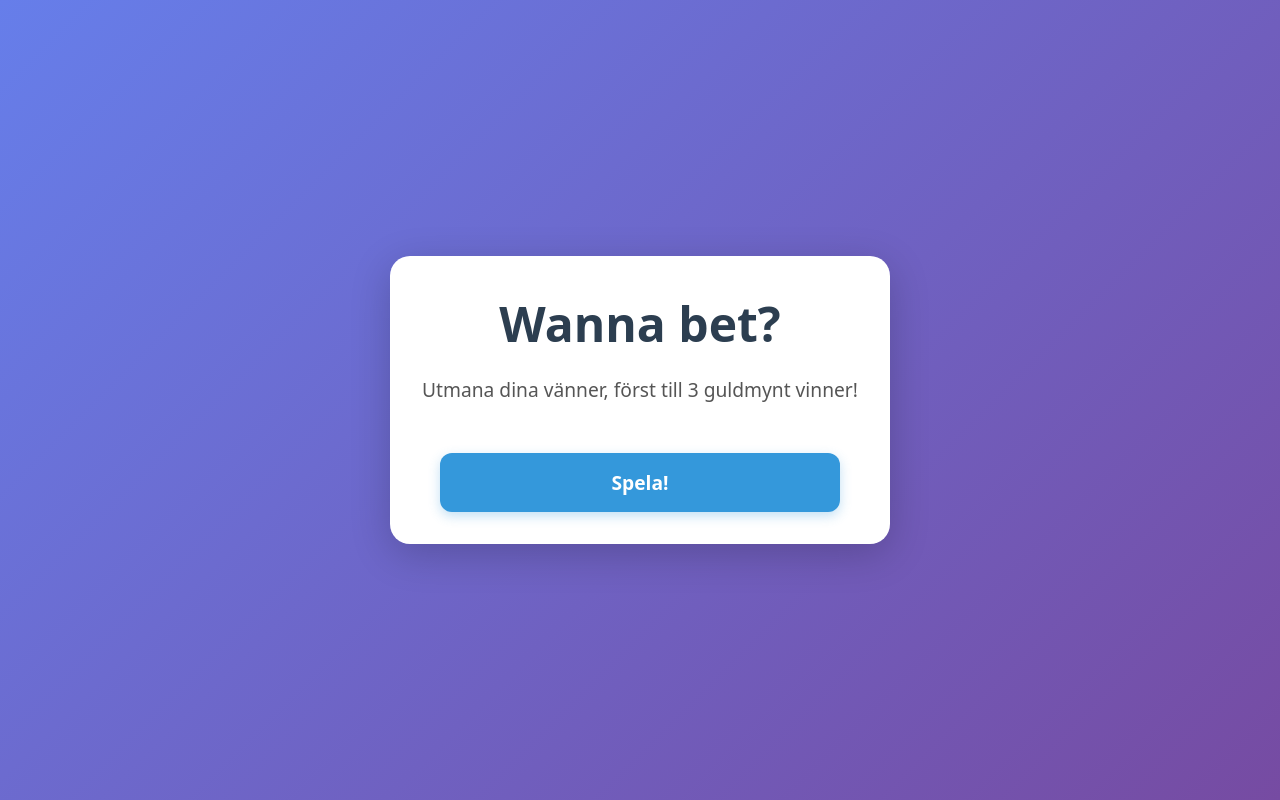
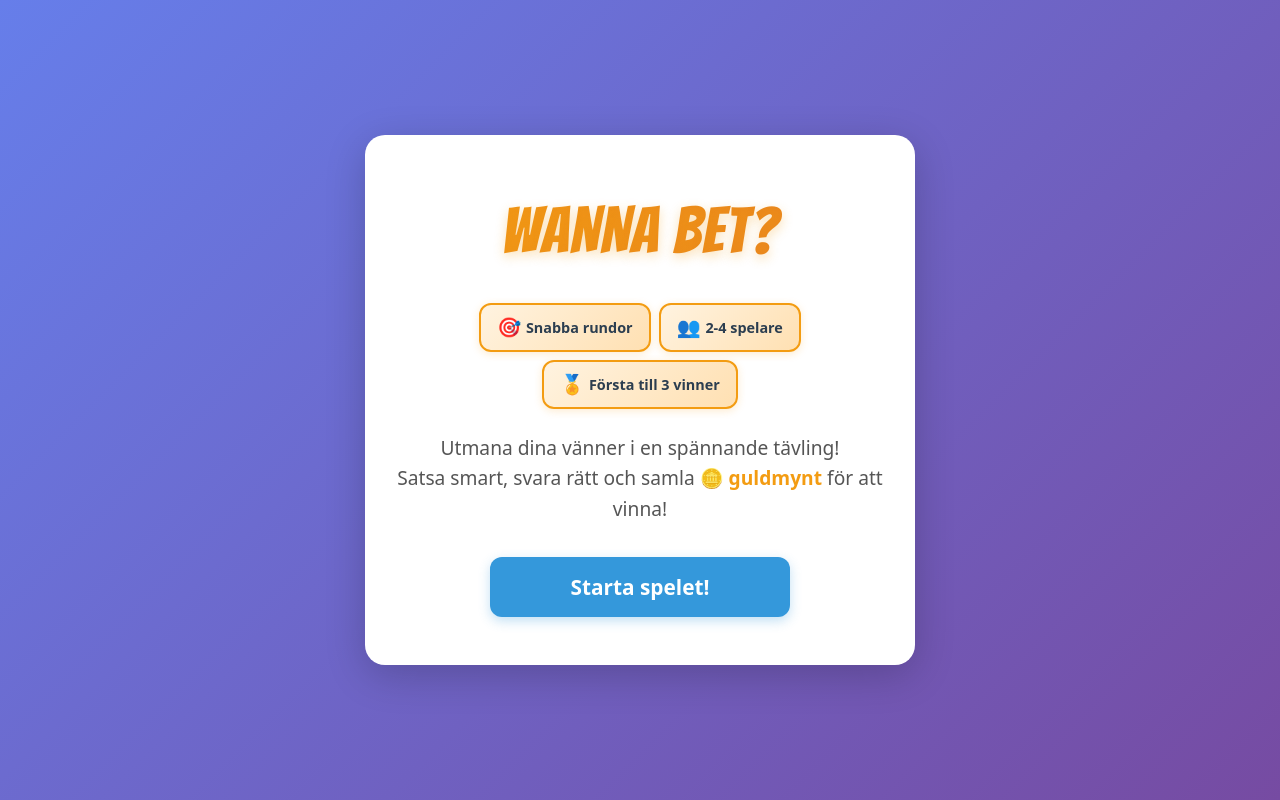
Before and after one commit to mikaelstrid/wanna-bet, a React (Vite) app: page / in a window 1280 px wide. Built offline with nearby package versions, Linux system fonts and the light colour scheme.

Commit message:
feat: Enhance WelcomeScreen with feature badges and update styles for consistency

```diff
--- a/index.html
+++ b/index.html
@@ -4,6 +4,9 @@
     <meta charset="UTF-8" />
     <link rel="icon" type="image/svg+xml" href="/vite.svg" />
     <meta name="viewport" content="width=device-width, initial-scale=1.0" />
+    <link rel="preconnect" href="https://fonts.googleapis.com">
+    <link rel="preconnect" href="https://fonts.gstatic.com" crossorigin>
+    <link href="https://fonts.googleapis.com/css2?family=Bangers&display=swap" rel="stylesheet">
     <title>wanna-bet</title>
   </head>
   <body>
--- a/src/components/PlayerRegistration.tsx
+++ b/src/components/PlayerRegistration.tsx
@@ -46,7 +46,7 @@ export default function PlayerRegistration({ onStartGame }: PlayerRegistrationPr
     <div className="player-registration">
       <div className="registration-content">
         <h2>Spelare</h2>
-        <p className="instruction">Fyll i namnen på 2-4 spelare (lämna tomma fält för färre spelare)</p>
+        <p className="instruction">Fyll i namnen på 2-4 spelare.</p>
 
         <form onSubmit={handleSubmit}>
           {playerNames.map((name, index) => (
@@ -57,7 +57,6 @@ export default function PlayerRegistration({ onStartGame }: PlayerRegistrationPr
                 type="text"
                 value={name}
                 onChange={(e) => handleNameChange(index, e.target.value)}
-                placeholder={`Namn på spelare ${index + 1}`}
                 maxLength={20}
               />
             </div>
@@ -72,7 +71,7 @@ export default function PlayerRegistration({ onStartGame }: PlayerRegistrationPr
           )}
 
           <button type="submit" className="btn-primary">
-            Starta spel
+            Starta spelet
           </button>
         </form>
       </div>
--- a/src/components/WelcomeScreen.css
+++ b/src/components/WelcomeScreen.css
@@ -6,27 +6,88 @@
   min-height: 100vh;
   padding: var(--spacing-md);
   text-align: center;
+  background: var(--gradient-purple);
+  position: relative;
+  overflow: hidden;
 }
 
 .welcome-content {
   background: var(--color-bg-white);
   border-radius: var(--border-radius-lg);
-  padding: var(--spacing-xl) var(--spacing-md);
-  max-width: 500px;
+  padding: var(--spacing-2xl) var(--spacing-xl);
+  max-width: 550px;
   width: 100%;
   box-shadow: var(--shadow-md);
+  position: relative;
+  z-index: 1;
 }
 
 .game-title {
-  font-size: var(--font-size-5xl);
-  font-weight: bold;
-  margin-bottom: var(--spacing-md);
+  font-family: 'Bangers', cursive;
+  font-size: 4rem;
+  font-weight: 400;
+  margin-bottom: var(--spacing-lg);
+  background: linear-gradient(135deg, var(--color-accent) 0%, #e67e22 100%);
+  -webkit-background-clip: text;
+  -webkit-text-fill-color: transparent;
+  background-clip: text;
+  text-shadow: 0 4px 12px rgba(243, 156, 18, 0.3);
+  letter-spacing: 0.02em;
+  text-transform: uppercase;
+}
+
+.feature-badges {
+  display: flex;
+  flex-wrap: wrap;
+  gap: var(--spacing-sm);
+  justify-content: center;
+  margin-bottom: var(--spacing-lg);
+}
+
+.badge {
+  display: flex;
+  align-items: center;
+  gap: var(--spacing-xs);
+  background: linear-gradient(135deg, #fff3e0 0%, #ffe0b2 100%);
+  border: 2px solid var(--color-accent);
+  border-radius: var(--border-radius-md);
+  padding: var(--spacing-sm) var(--spacing-md);
+  font-size: var(--font-size-sm);
+  font-weight: 600;
   color: var(--color-text-primary);
+  box-shadow: 0 2px 8px rgba(243, 156, 18, 0.2);
+  transition: transform var(--transition-fast);
+}
+
+.badge:hover {
+  transform: translateY(-2px);
+}
+
+.badge-icon {
+  font-size: var(--font-size-lg);
+}
+
+.badge-text {
+  white-space: nowrap;
 }
 
 .welcome-text {
   font-size: var(--font-size-lg);
-  margin-bottom: var(--spacing-2xl);
+  margin-bottom: var(--spacing-xl);
   color: var(--color-text-secondary);
-  max-width: 500px;
+  line-height: 1.6;
 }
+
+.highlight-coin {
+  color: var(--color-accent);
+  font-weight: bold;
+  white-space: nowrap;
+}
+
+.btn-start {
+  font-size: var(--font-size-xl);
+  padding: var(--spacing-md) var(--spacing-2xl);
+  width: 100%;
+  max-width: 300px;
+  margin: 0 auto;
+}
--- a/src/components/WelcomeScreen.tsx
+++ b/src/components/WelcomeScreen.tsx
@@ -8,12 +8,32 @@ export default function WelcomeScreen({ onStart }: WelcomeScreenProps) {
   return (
     <div className="welcome-screen">
       <div className="welcome-content">
-        <h1 className="game-title">Wanna bet?</h1>
+        <h1 className="game-title">
+          Wanna bet?
+        </h1>
+
+        <div className="feature-badges">
+          <div className="badge">
+            <span className="badge-icon">🎯</span>
+            <span className="badge-text">Snabba rundor</span>
+          </div>
+          <div className="badge">
+            <span className="badge-icon">👥</span>
+            <span className="badge-text">2-4 spelare</span>
+          </div>
+          <div className="badge">
+            <span className="badge-icon">🏅</span>
+            <span className="badge-text">Första till 3 vinner</span>
+          </div>
+        </div>
+
         <p className="welcome-text">
-          Utmana dina vänner, först till 3 guldmynt vinner!
+          Utmana dina vänner i en spännande tävling! <br />
+          Satsa smart, svara rätt och samla <span className="highlight-coin">🪙 guldmynt</span> för att vinna!
         </p>
-        <button className="btn-primary" onClick={onStart}>
-          Spela!
+
+        <button className="btn-primary btn-start" onClick={onStart}>
+          Starta spelet!
         </button>
       </div>
     </div>
```
